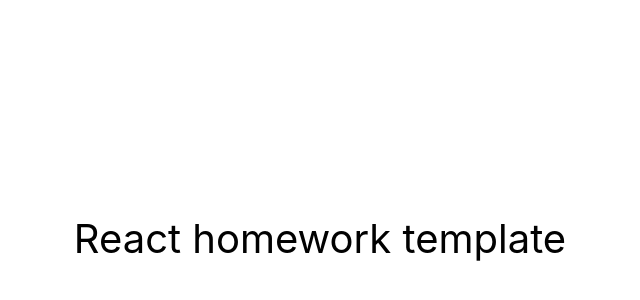
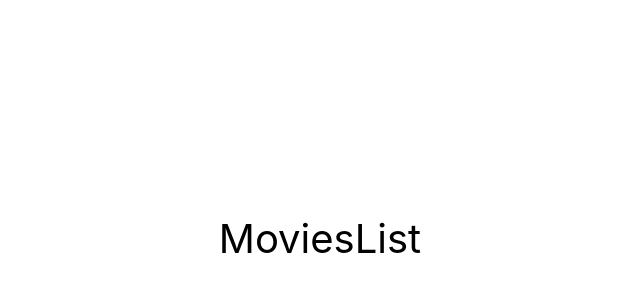
Before and after one commit to Dmytro-1506/goit-react-hw-05-movies, a React (Create React App) app: page / in a window 1280 px wide. Shown: the part 162-462 px from the top of the page, without its empty margins (320-960 px from the left). Built offline with nearby package versions, Linux system fonts and the light colour scheme.

Commit message:
MoviesList

```diff
--- a/src/components/App.jsx
+++ b/src/components/App.jsx
@@ -1,3 +1,5 @@
+import { MoviesList } from './MoviesList/MoviesList'
+
 export const App = () => {
   return (
     <div
@@ -10,7 +12,7 @@ export const App = () => {
         color: '#010101'
       }}
     >
-      React homework template
+      <MoviesList />
     </div>
   );
 };
--- /dev/null
+++ b/src/components/MoviesList/MoviesList.jsx
@@ -0,0 +1,3 @@
+export const MoviesList = () => {
+    return 'MoviesList'
+};
```
